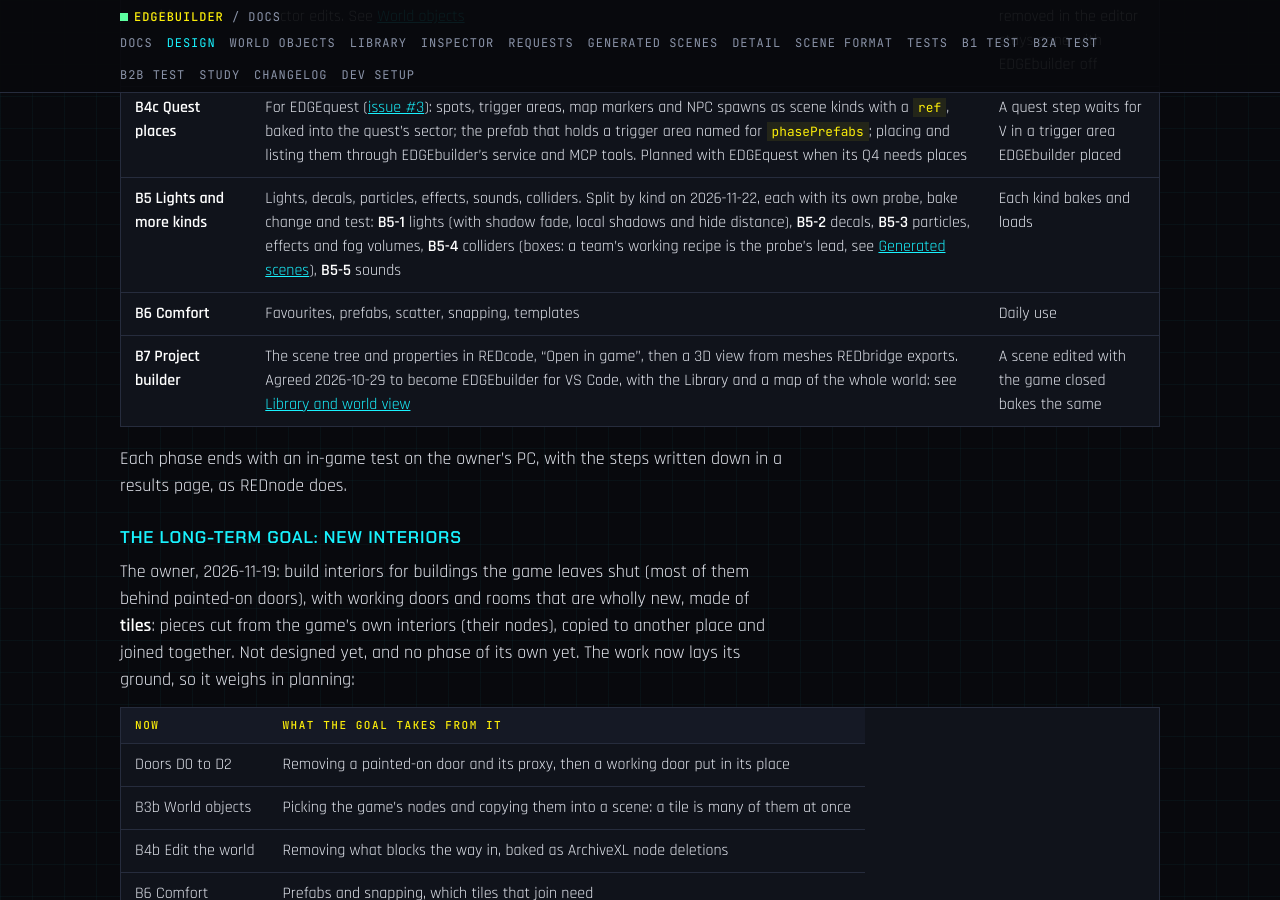
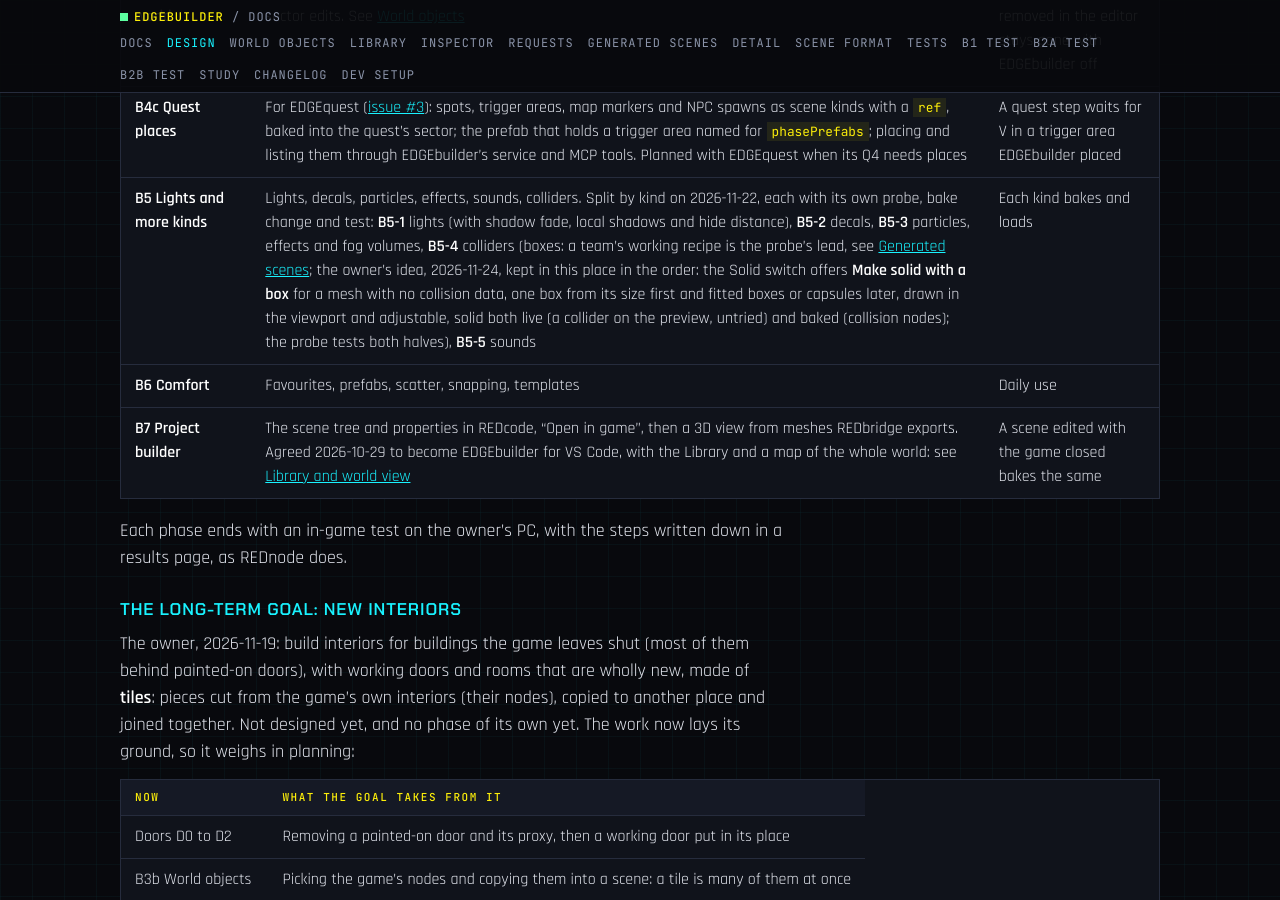
Before and after one commit to Edgemodders/EDGEbuilder, a Jekyll site: the page built from docs/design.md, in a window 1280 px wide and 900 px high, scrolled down 20096 px. Built offline with Jekyll 4.4.1, drawn with Linux system fonts in a browser that asks for light colours.

Commit message:
Design: Make solid with a box for meshes without collision data, under B5-4
Co-Authored-By: Claude Opus 5.5 <noreply@anthropic.com>

```diff
--- a/docs/design.md
+++ b/docs/design.md
@@ -335,7 +335,7 @@ For EDGEdeck: the `rednode` kind, so a zip or folder with `rednode-app.json` dep
 | **B3b World objects** | Pick anything the game placed with the cursor, inspect it, add a copy to the scene; try an entity's appearances live. Agreed 2026-10-29 to grow into a world inspector (Inspect, a World tab that scans, Look up, Hide for the session, streaming around the camera): see [World inspector](world-inspector.md). Entities near the pick from REDnode's `world.near`; a sector index from REDbridge for static nodes, for 2.5's hashed node paths. See [World objects](world-objects.md) | A vending machine is picked, inspected and copied into a scene with its appearance |
 | **B4b Edit the world** | Hide, replace, move or rescale the game's own objects, kept in the scene (format 2) and baked as ArchiveXL sector edits. See [World objects](world-objects.md) | A vending machine removed in the editor stays gone with EDGEbuilder off |
 | **B4c Quest places** | For EDGEquest ([issue #3](https://github.com/Edgemodders/EDGEbuilder/issues/3)): spots, trigger areas, map markers and NPC spawns as scene kinds with a `ref`, baked into the quest's sector; the prefab that holds a trigger area named for `phasePrefabs`; placing and listing them through EDGEbuilder's service and MCP tools. Planned with EDGEquest when its Q4 needs places | A quest step waits for V in a trigger area EDGEbuilder placed |
-| **B5 Lights and more kinds** | Lights, decals, particles, effects, sounds, colliders. Split by kind on 2026-11-22, each with its own probe, bake change and test: **B5-1** lights (with shadow fade, local shadows and hide distance), **B5-2** decals, **B5-3** particles, effects and fog volumes, **B5-4** colliders (boxes: a team's working recipe is the probe's lead, see [Generated scenes](generated-scenes.md#collision)), **B5-5** sounds | Each kind bakes and loads |
+| **B5 Lights and more kinds** | Lights, decals, particles, effects, sounds, colliders. Split by kind on 2026-11-22, each with its own probe, bake change and test: **B5-1** lights (with shadow fade, local shadows and hide distance), **B5-2** decals, **B5-3** particles, effects and fog volumes, **B5-4** colliders (boxes: a team's working recipe is the probe's lead, see [Generated scenes](generated-scenes.md#collision); the owner's idea, 2026-11-24, kept in this place in the order: the Solid switch offers **Make solid with a box** for a mesh with no collision data, one box from its size first and fitted boxes or capsules later, drawn in the viewport and adjustable, solid both live (a collider on the preview, untried) and baked (collision nodes); the probe tests both halves), **B5-5** sounds | Each kind bakes and loads |
 | **B6 Comfort** | Favourites, prefabs, scatter, snapping, templates | Daily use |
 | **B7 Project builder** | The scene tree and properties in REDcode, "Open in game", then a 3D view from meshes REDbridge exports. Agreed 2026-10-29 to become EDGEbuilder for VS Code, with the Library and a map of the whole world: see [Library and world view](library.md) | A scene edited with the game closed bakes the same |
 
```
